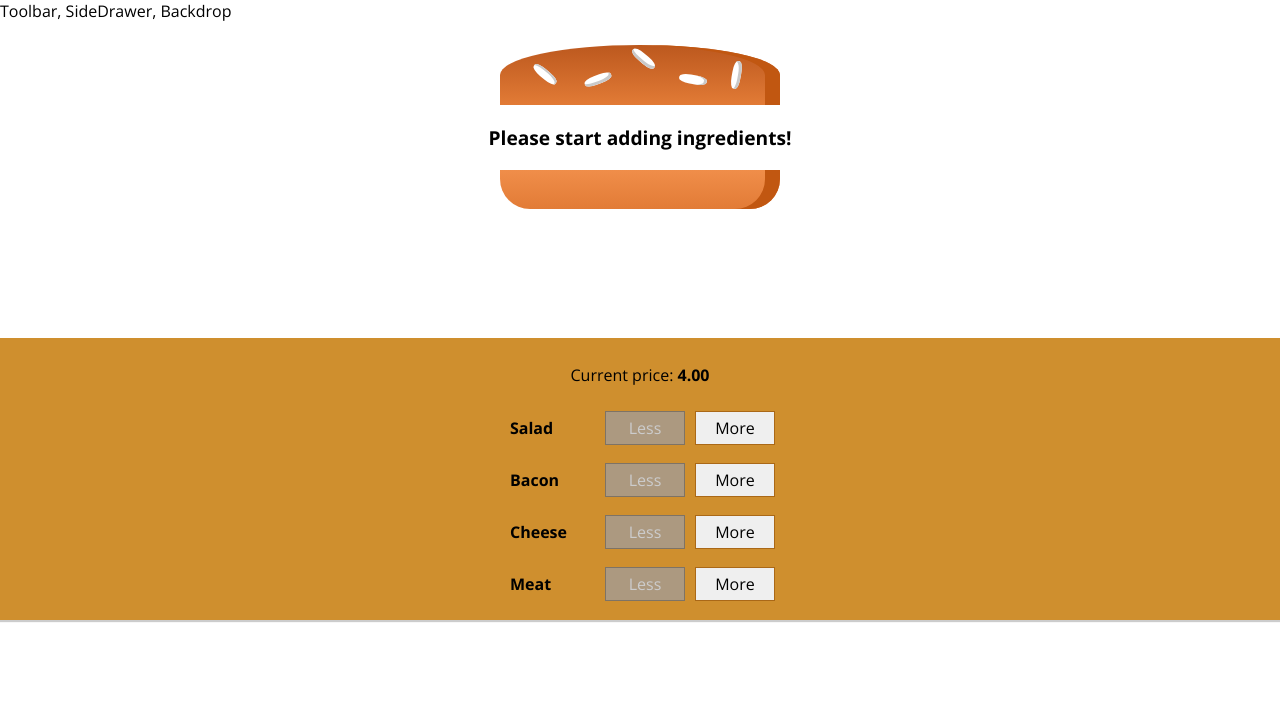
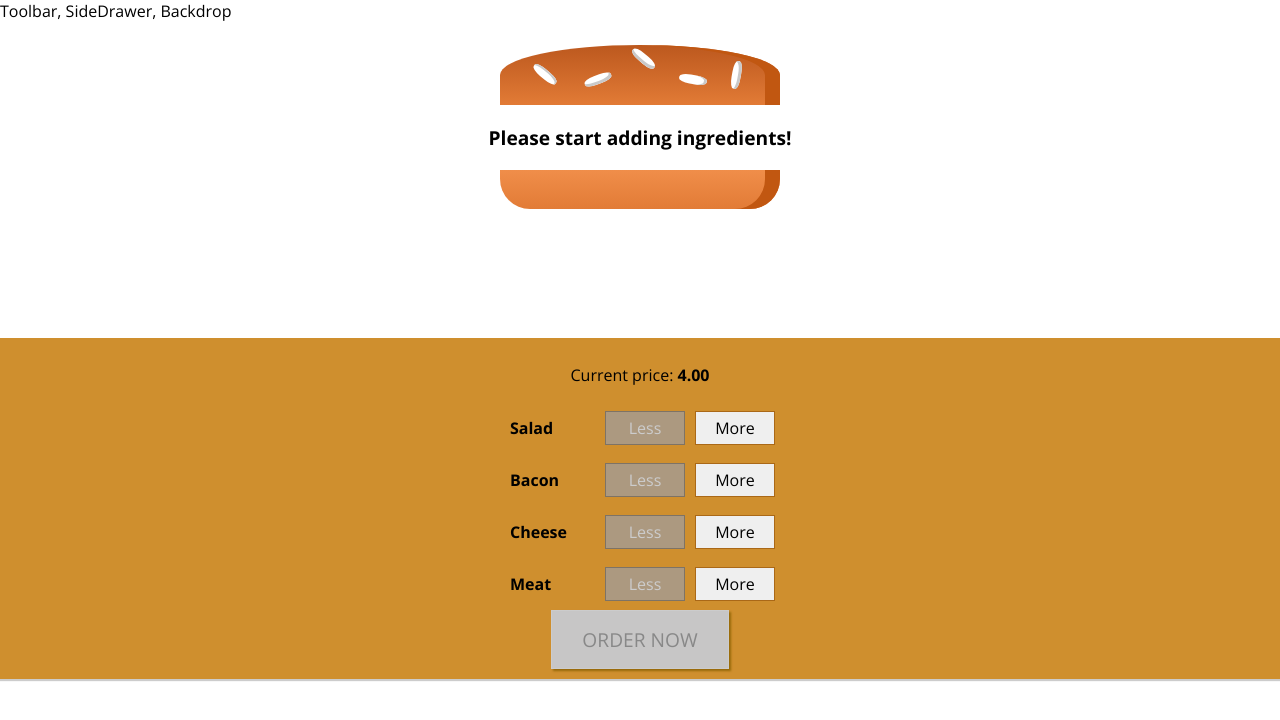
Before and after one commit to fcd1/burger-builder, a React (Create React App) app: page / in a window 1280 px wide. Shown: the top 720 px of the page. Built offline with nearby package versions, Linux system fonts and the light colour scheme.

Commit message:
End Sec 8, Lec 160: Adding the Order Button

```diff
--- a/src/components/Burger/BuildControls/BuildControls.js
+++ b/src/components/Burger/BuildControls/BuildControls.js
@@ -20,6 +20,12 @@
                 removed={() => props.ingredientRemoved(ctrl.type)}
                 disabled={props.disabled[ctrl.type]} />
         ))}
+        <button
+            className={styles.OrderButton}
+            disabled={!props.purchasable}
+        >
+            ORDER NOW
+        </button>
     </div>
 );
 
--- a/src/components/Burger/BuildControls/BuildControls.module.css
+++ b/src/components/Burger/BuildControls/BuildControls.module.css
@@ -8,3 +8,44 @@
     margin: auto;
     padding: 10px 0;
 }
+
+.OrderButton {
+    background-color: #DAD735;
+    outline: none;
+    cursor: pointer;
+    border: 1px solid #966909;
+    color: #966909;
+    font-family: inherit;
+    font-size: 1.2em;
+    padding: 15px 30px;
+    box-shadow: 2px 2px 2px #966909;
+}
+
+.OrderButton:hover, .OrderButton:active {
+    background-color: #A0DB41;
+    border: 1px solid #966909;
+    color: #966909;
+}
+
+.OrderButton:disabled {
+    background-color: #C7C6C6;
+    cursor: not-allowed;
+    border: 1px solid #ccc;
+    color: #888888;
+}
+
+.OrderButton:not(:disabled) {
+    animation: enable 0.3s linear;
+}
+
+@keyframes enable {
+    0% {
+        transform: scale(1);
+    }
+    60% {
+        transform: scale(1.1);
+    }
+    100% {
+        transform: scale(1);
+    }
+}
--- a/src/containers/BurgerBuilder/BurgerBuilder.js
+++ b/src/containers/BurgerBuilder/BurgerBuilder.js
@@ -18,8 +18,20 @@
             cheese: 0,
             meat: 0
         },
-        totalPrice: 4
+        totalPrice: 4,
+        purchasable: false
 
+    }
+
+    updatePurchaseState(ingredients) {
+        const sum = Object.keys(ingredients)
+            .map( igKey => {
+                return ingredients[igKey];
+            })
+            .reduce( (sum,el) => {
+                return sum + el;
+            } , 0);
+        this.setState({purchasable: sum > 0})
     }
 
     addIngredientsHandler = (type) => {
@@ -38,6 +50,7 @@
                 ingredients: updatedIngredients
             }
         );
+        this.updatePurchaseState(updatedIngredients);
     }
 
     removeIngredientsHandler = (type) => {
@@ -59,6 +72,7 @@
                 ingredients: updatedIngredients
             }
         );
+        this.updatePurchaseState(updatedIngredients);
     }
 
     render() {
@@ -75,7 +89,8 @@
                     ingredientAdded={this.addIngredientsHandler}
                     ingredientRemoved={this.removeIngredientsHandler}
                     disabled={disabledInfo}
-                    price={this.state.totalPrice}/>
+                    price={this.state.totalPrice}
+                    purchasable={this.state.purchasable}/>
             </Aux>
         );
     }
```
